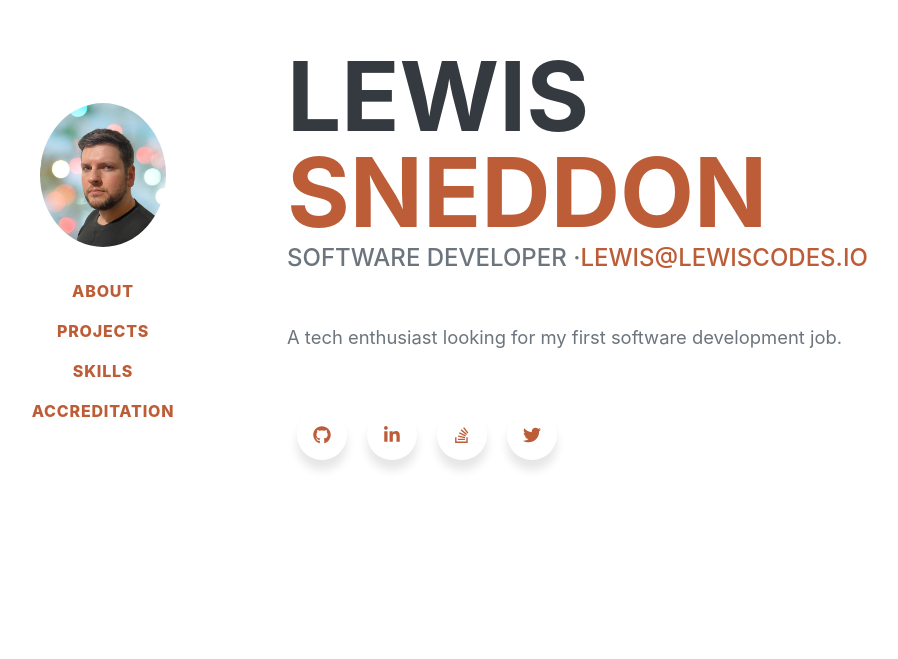
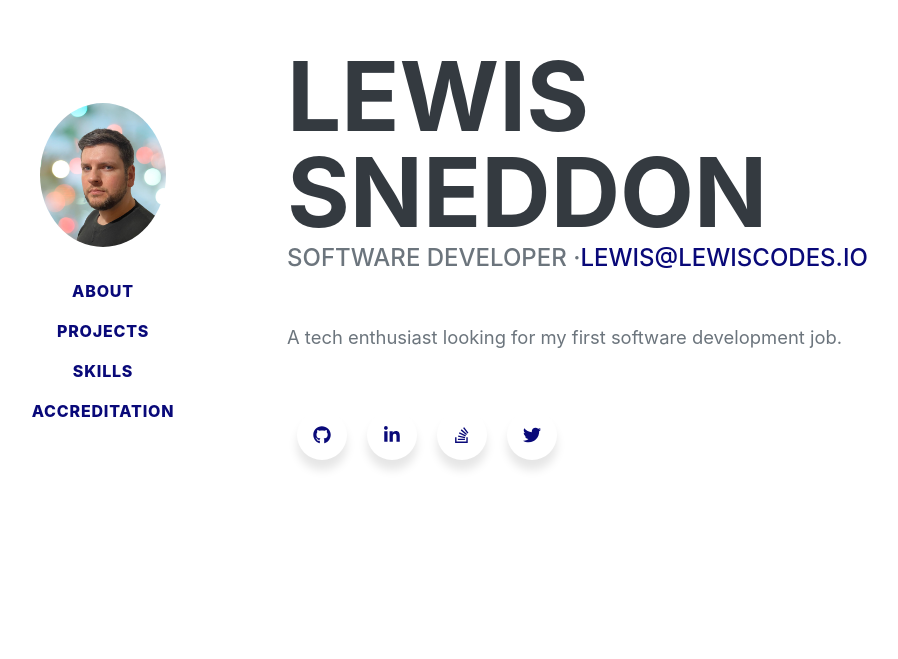
Before and after one commit to lsneddon-cmd/Portfolio_Site_React, a React (Create React App) app: page / in a window 1280 px wide. Shown: the part 141-800 px from the top of the page, without its empty margins (33-931 px from the left). Built offline with nearby package versions, Linux system fonts and the light colour scheme; a web font is replaced by a local one.

Commit message:
link and heading colours

```diff
--- a/public/index.html
+++ b/public/index.html
@@ -45,5 +45,6 @@
       To begin the development, run `npm start` or `yarn start`.
       To create a production bundle, use `npm run build` or `yarn build`.
     -->
+    <script src="https://cdn.jsdelivr.net/npm/bootstrap@5.0.0-beta3/dist/js/bootstrap.bundle.min.js" integrity="sha384-JEW9xMcG8R+pH31jmWH6WWP0WintQrMb4s7ZOdauHnUtxwoG2vI5DkLtS3qm9Ekf" crossorigin="anonymous"></script>
   </body>
 </html>
--- /dev/null
+++ b/src/Components/About/About.css
@@ -0,0 +1,3 @@
+a, .heading-text {
+    color: #090979;
+}
--- a/src/Components/About/About.jsx
+++ b/src/Components/About/About.jsx
@@ -1,5 +1,6 @@
 import React from "react";
 import SocialIcons from "../SocialIcons/SocialIcons";
+import "./About.css"
 
 const About = () => {
   return (
@@ -7,7 +8,7 @@ const About = () => {
       <div className="resume-section-content">
         <h1 className="mb-0">Lewis</h1>
         <h1 className="mb-0">
-          <span className="text-primary">Sneddon</span>
+          Sneddon
         </h1>
         <div className="subheading mb-5">
           Software Developer ·
```
